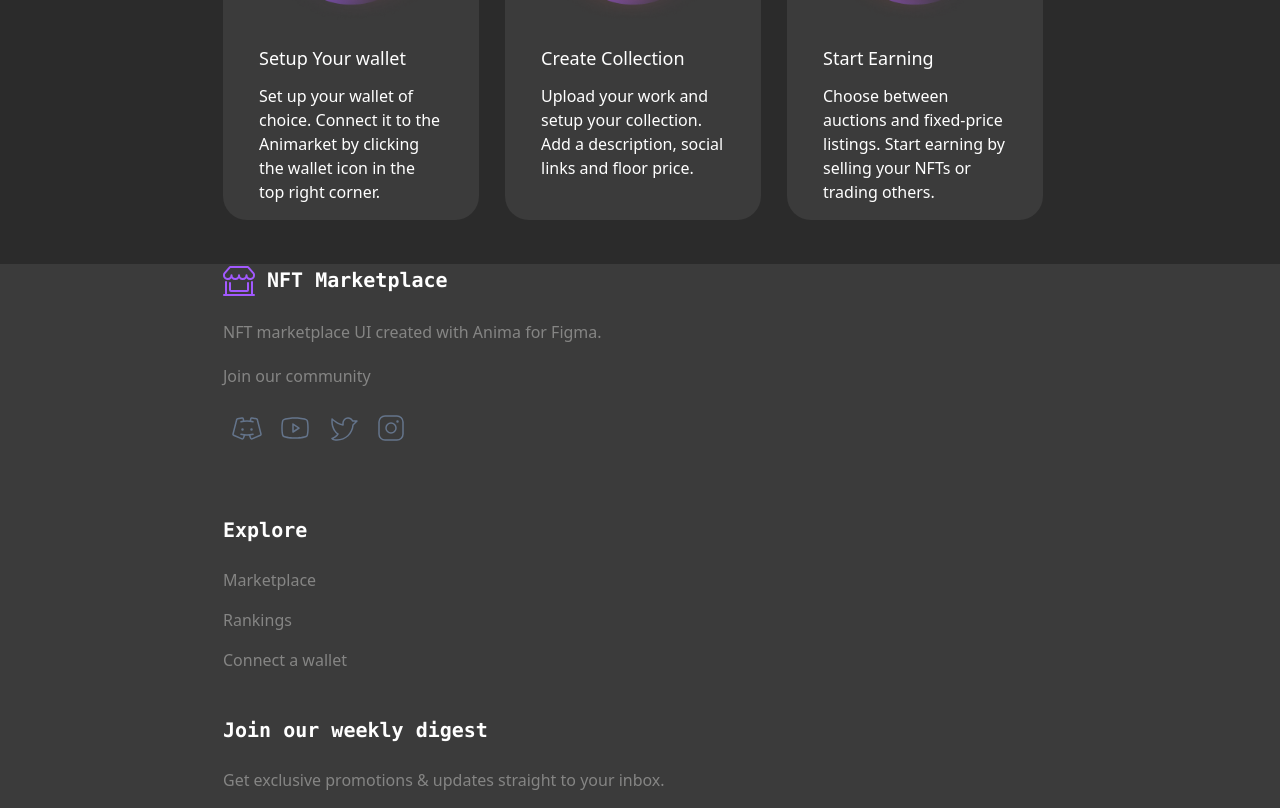
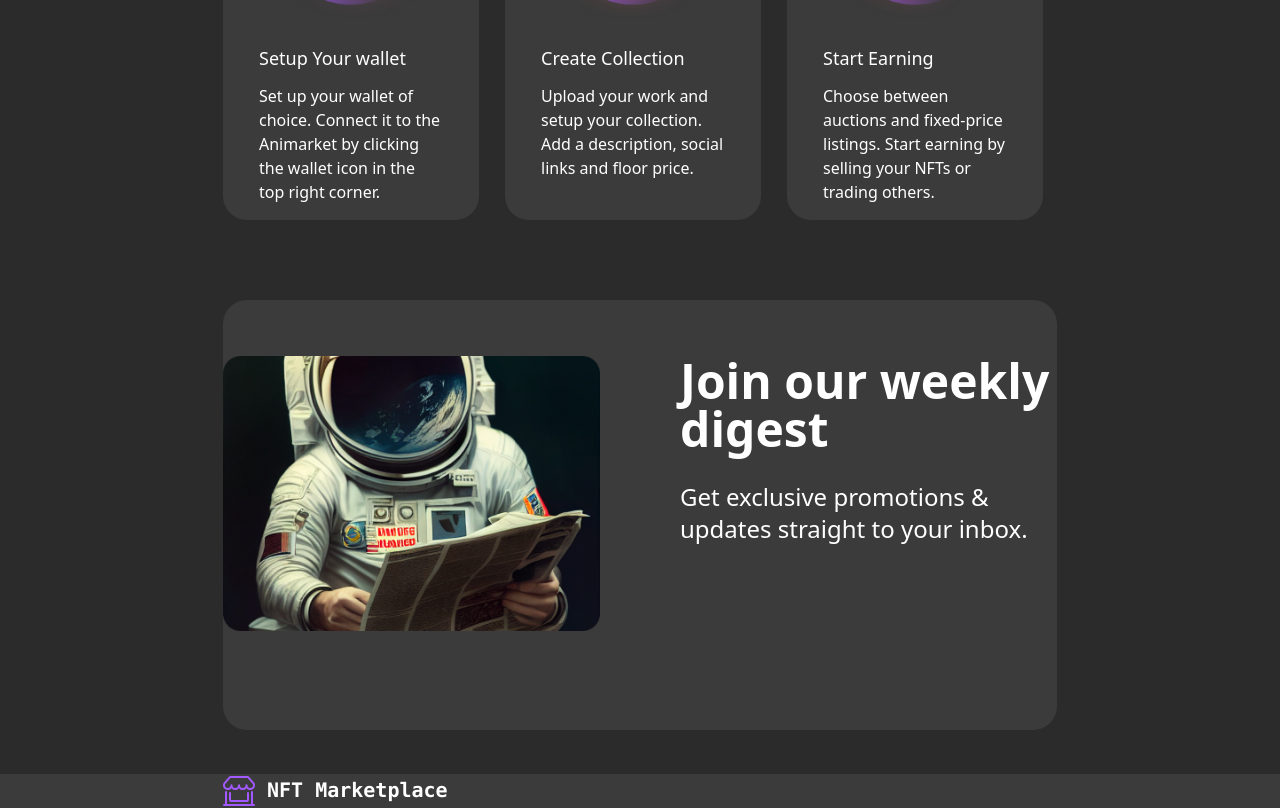
Before and after one commit to Panteagh/NFT-Marketplace, a React (Vite) app: page / in a window 1280 px wide. Shown: the part 4972-5780 px from the top of the page. Built offline with nearby package versions, Linux system fonts and the light colour scheme; data requests are answered from the project's data file.

Commit message:
create Subscribe Widget Section

```diff
--- a/src/components/InfoCard/InfoCard.jsx
+++ b/src/components/InfoCard/InfoCard.jsx
@@ -3,7 +3,7 @@ import React from "react";
 
 function InfoCard({img , label , description}) {
   return (
-    <div className="bg-[#3B3B3B] rounded-3xl lg:w-[330px] lg:h-[439px] md:w-64 md:pb-2 max-md:w-52 max-md:h-80 max-sm:w-[320px] max-sm:h-[157px]">
+    <div className="bg-[#3B3B3B] rounded-3xl lg:w-[330px] lg:h-[439px] md:w-64 md:pb-2 max-md:w-52 max-md:h-80 max-sm:w-[320px] max-sm:h-[157px] hover:scale-110 duration-700">
       <div className="flex flex-col max-sm:flex-row justify-center items-center mx-9 gap-2">
         <img className="max-md:w-40 max-md:h-40 max-sm:w-24 max-sm:h-24 " src={img} alt="" />
         <div>
--- /dev/null
+++ b/src/components/SubscribeForm/SubscribeForm.jsx
@@ -0,0 +1,21 @@
+import React from 'react'
+
+function SubscribeForm() {
+  return (
+    <div>
+        <Input
+                style="w-[179px relative] "
+                placeholder="Enter your email here"
+                button={
+                  <Button
+                    style="h-[40px] w-[100px] right-0 rounded-2xl taxt-white"
+                    label="Subscribe"
+
+                  />
+                }
+              />
+    </div>
+  )
+}
+
+export default SubscribeForm
--- /dev/null
+++ b/src/components/Subscribewidget/SubscribeWidget.jsx
@@ -0,0 +1,25 @@
+import React from "react";
+import img from "../../assets/images/photo.png";
+
+function SubscribeWidget() {
+  return (
+    <div className="bg-[#3B3B3B] rounded-3xl lg:mx-36 max-lg:mx-0 mt-20 mb-10 h-[430px] max-w-[1095px] max-md:max-w-[690px] max-md:h-[360px]">
+      <div className="flex justify-center items-center gap-20 pt-14 max-md:gap-4">
+        <div>
+          <img src={img} alt="" />
+        </div>
+        <div className="w-[425px] h-[272px]">
+          <h2 className="text-white text-5xl font-bold font-sans max-md:text-3xl">
+            Join our weekly digest
+          </h2>
+          <p className="text-white text-2xl mt-7">
+            Get exclusive promotions & updates straight to your inbox.
+          </p>
+
+        </div>
+      </div>
+    </div>
+  );
+}
+
+export default SubscribeWidget;
--- a/src/components/container/Container.tsx
+++ b/src/components/container/Container.tsx
@@ -2,7 +2,7 @@ import React from 'react'
 
 function Container({children}) {
   return (
-    <div className='container mx-auto max-md:w-11/12'>
+    <div className='container mx-auto max-w-11/12'>
       {children}
     </div>
   )
--- a/src/components/inputs/Input.jsx
+++ b/src/components/inputs/Input.jsx
@@ -1,6 +1,6 @@
 import React from "react";
 
-function Input({ label, icon, button, style }) {
+function Input({ label, icon, button, style,placeholder  }) {
   return (
     <div>
       <div className="[--clr:#1f1f1f] dark:[--clr:#999999] relative flex flex-row items-center mt-7">
@@ -9,7 +9,7 @@ function Input({ label, icon, button, style }) {
           name={label}
           required=""
           aria-invalid="false"
-          placeholder=""
+          placeholder={placeholder}
           spellcheck="false"
           autocomplete="off"
           id={label}
--- a/src/pages/Home/Home.jsx
+++ b/src/pages/Home/Home.jsx
@@ -7,6 +7,7 @@ import BrowseCategoriesSection from '../../components/BrowseCategoriesSection/Br
 import DiscoverMoreNFTsSection from '../../components/DiscoverMoreNFTsSection/DiscoverMoreNFTsSection'
 import NFTHighlightSection from '../../components/NFTHighlightSection/NFTHighlightSection'
 import HowitworksSection from '../../components/HowitworksSection/HowitworksSection'
+import SubscribeWidget from '../../components/Subscribewidget/SubscribeWidget'
 
 function Home() {
   return (
@@ -21,6 +22,7 @@ function Home() {
         <NFTHighlightSection />
         <Container>
         <HowitworksSection/>
+        <SubscribeWidget />
         </Container>
     </div>
   )
```
Also changed, not shown: src/assets/images/Photo.png (added).
